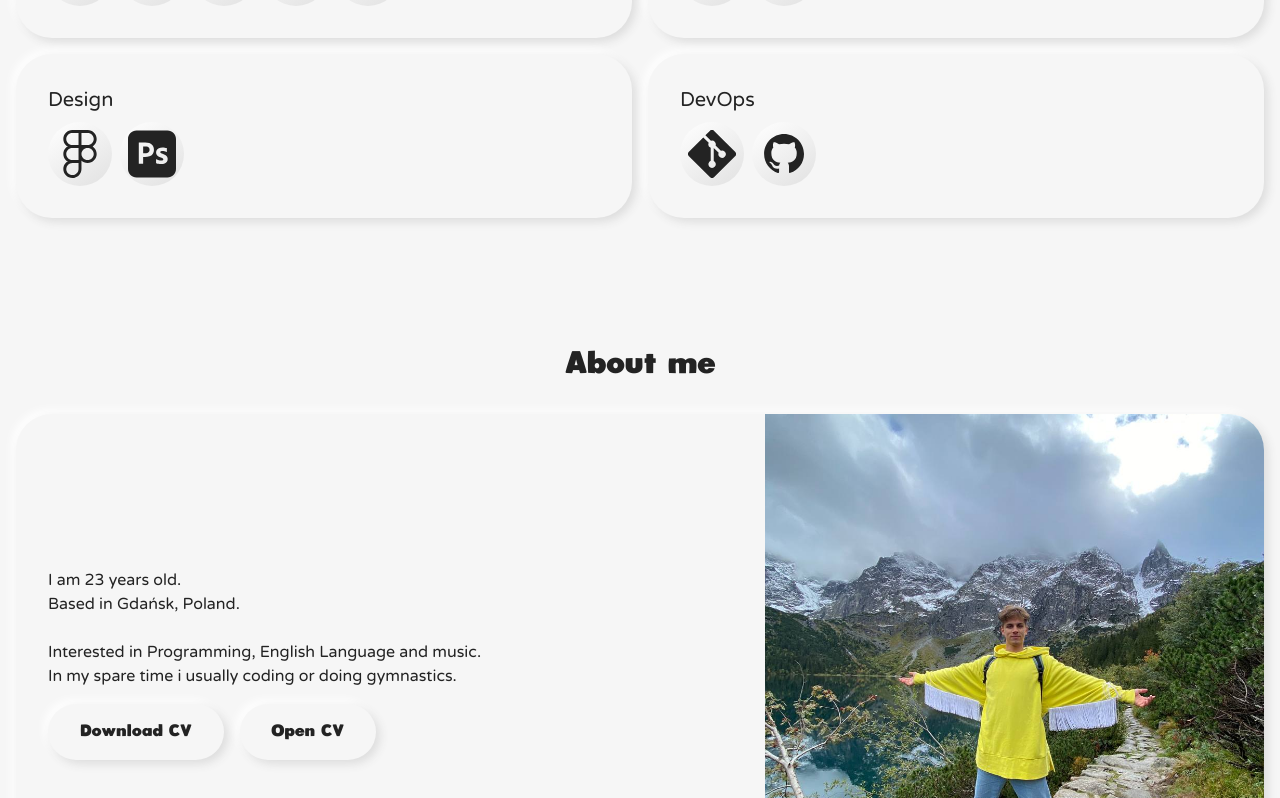
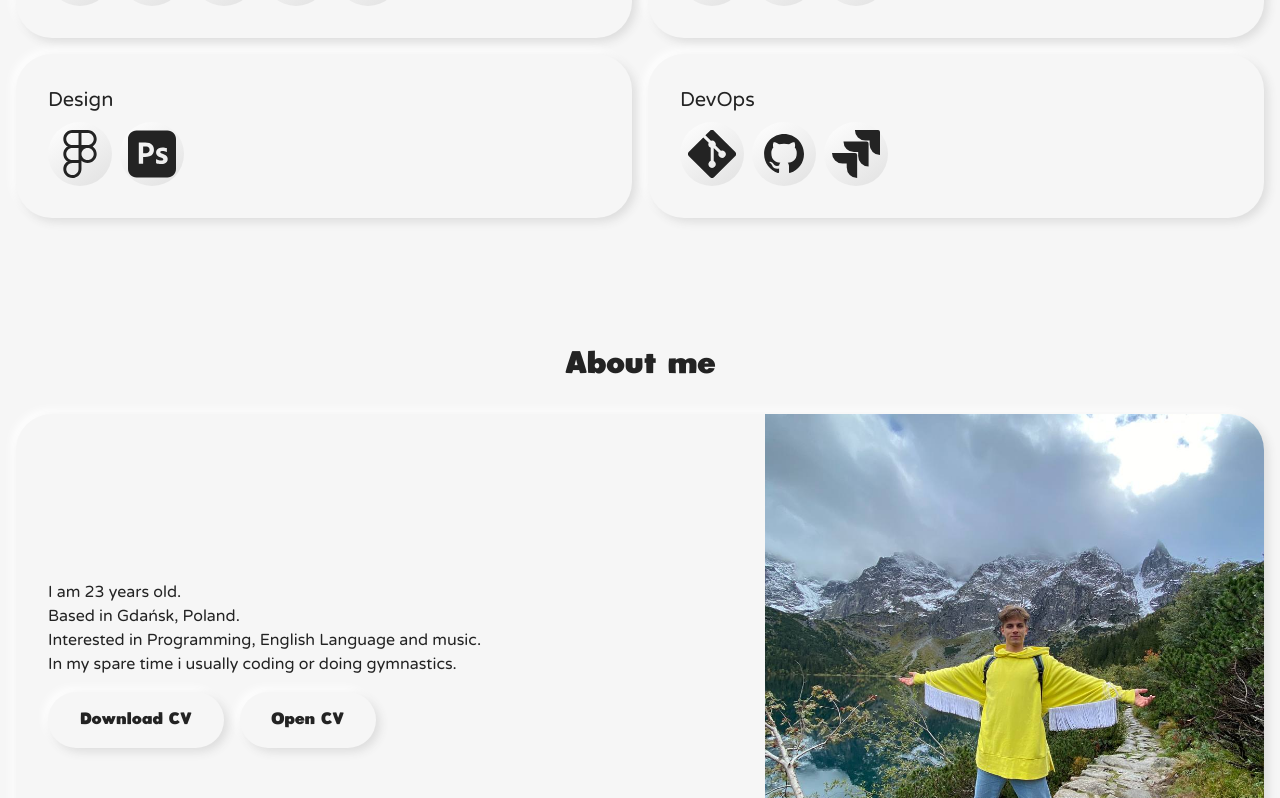
Before and after one commit to ivshiryaev/ivan-shyriaiev-website, a Next.js app: page / in a window 1280 px wide. Shown: the part 2698-3496 px from the top of the page. Built offline with nearby package versions, Linux system fonts and the light colour scheme.

Commit message:
added new skills and fixed Image resizing bug on phones

```diff
--- a/src/components/AboutMe.tsx
+++ b/src/components/AboutMe.tsx
@@ -2,6 +2,8 @@ import Section from '@/components/Section'
 import Card from '@/components/Card'
 import Image from 'next/image'
 import Button from '@/components/Button'
+import { aboutMe } from '@/constants'
+import React from 'react'
 
 function AboutMe() {
 	return (
@@ -15,10 +17,9 @@ function AboutMe() {
 				'
 			>
 				<div className='order-last md:order-first w-full md:w-3/5 h-full p-8 flex flex-col gap-4'>
-					<p>I am 23 years old.<br/>
-					Based in Gdańsk, Poland.<br/><br/>
-					Interested in Programming, English Language and music.<br/>
-					In my spare time i usually coding or doing gymnastics.</p>
+		            {aboutMe && aboutMe.split('\n').map((line, idx) =>
+						(<React.Fragment key={idx}>{line}<br/></React.Fragment>)
+					)}
 					<div className='flex gap-4 flex-wrap'>
 						<a href="/CV.pdf" download>
 							<Button>Download CV</Button>
--- a/src/components/Projects.tsx
+++ b/src/components/Projects.tsx
@@ -48,8 +48,7 @@ function Projects() {
 							<Image
 								className='pointer-events-none absolute w-full h-full object-cover'
 								src={project.imageSrc || ''}
-								width={project.imageWidth}
-								height={project.imageHeight}
+								fill
 								alt={project.website || ''}
 							/>
 						</div>
--- a/src/components/ThingsIUse.tsx
+++ b/src/components/ThingsIUse.tsx
@@ -8,9 +8,10 @@ import { plumpfullFont } from '@/app/fonts'
 import Tooltip from '@mui/material/Tooltip';
 
 import { FaReact } from 'react-icons/fa'
-import { BiLogoTailwindCss, BiLogoTypescript, BiLogoBootstrap, BiLogoNodejs, BiLogoGithub } from 'react-icons/bi'
+import { BiLogoTailwindCss, BiLogoTypescript, BiLogoBootstrap, BiLogoNodejs, BiLogoGithub, BiLogoMongodb } from 'react-icons/bi'
 import { SiExpress, SiFigma, SiAdobephotoshop, SiNextdotjs } from 'react-icons/si'
 import { BsGit } from 'react-icons/bs'
+import { SiJira } from 'react-icons/si'
 
 const cardWrapperVariants = {
 	visible: {
@@ -100,6 +101,10 @@ const data : Object[] = [
 			{
 				title:'Express',
 				icon:<SiExpress/>,
+			},
+			{
+				title:'MongoDB',
+				icon:<BiLogoMongodb/>,
 			}
 		]
 	},
@@ -126,6 +131,10 @@ const data : Object[] = [
 			{
 				title:'GitHub',
 				icon:<BiLogoGithub/>,
+			},
+			{
+				title:'Jira',
+				icon:<SiJira/>,
 			},
 		],
 	},
--- a/src/constants/index.ts
+++ b/src/constants/index.ts
@@ -91,4 +91,9 @@ const projects : ProjectInterface[] = [
 	},
 ]
 
-export { projects }
+const aboutMe = `I am 23 years old.
+	Based in Gdańsk, Poland.
+	Interested in Programming, English Language and music.
+	In my spare time i usually coding or doing gymnastics.`
+
+export { projects, aboutMe }
```
